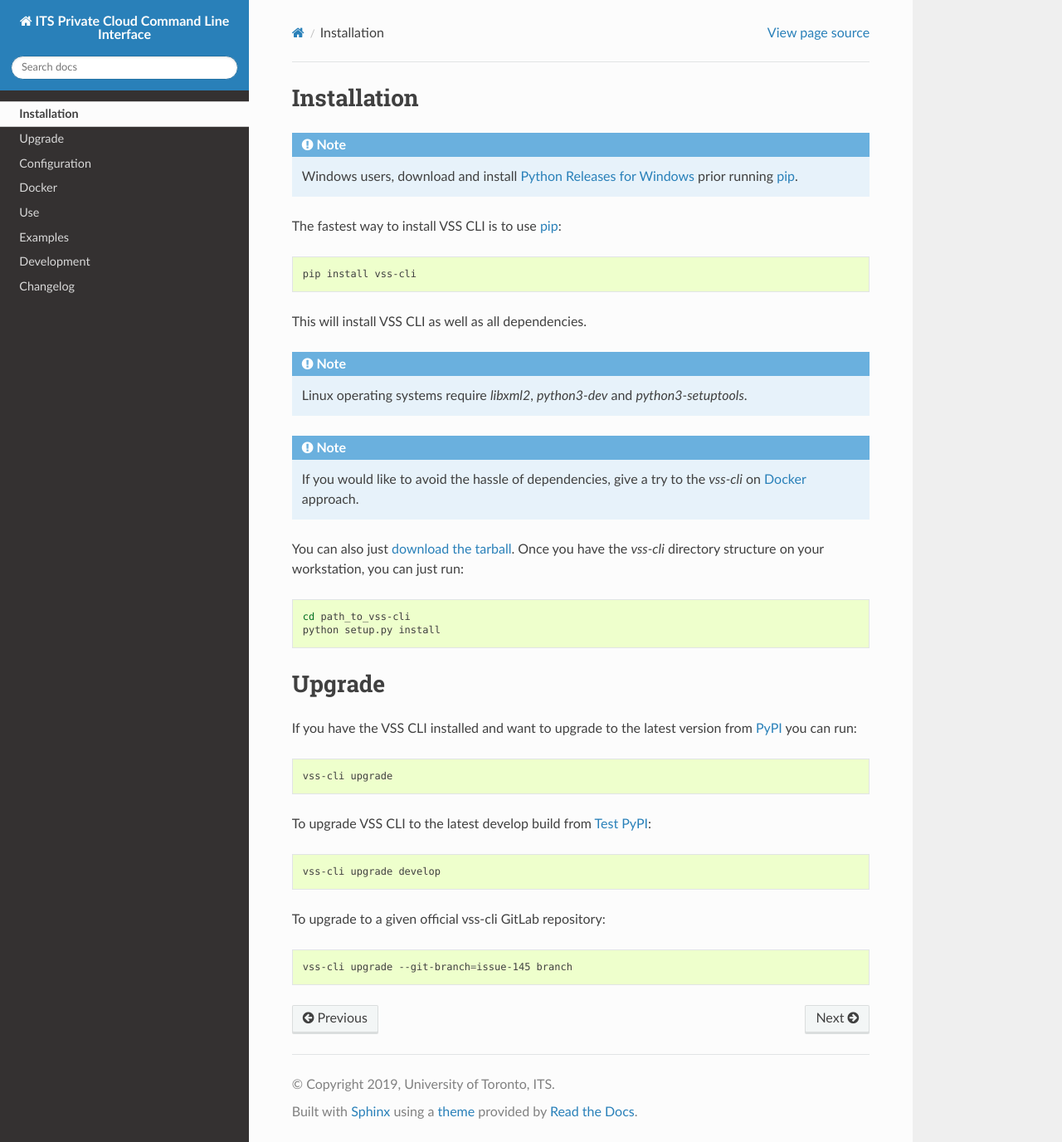
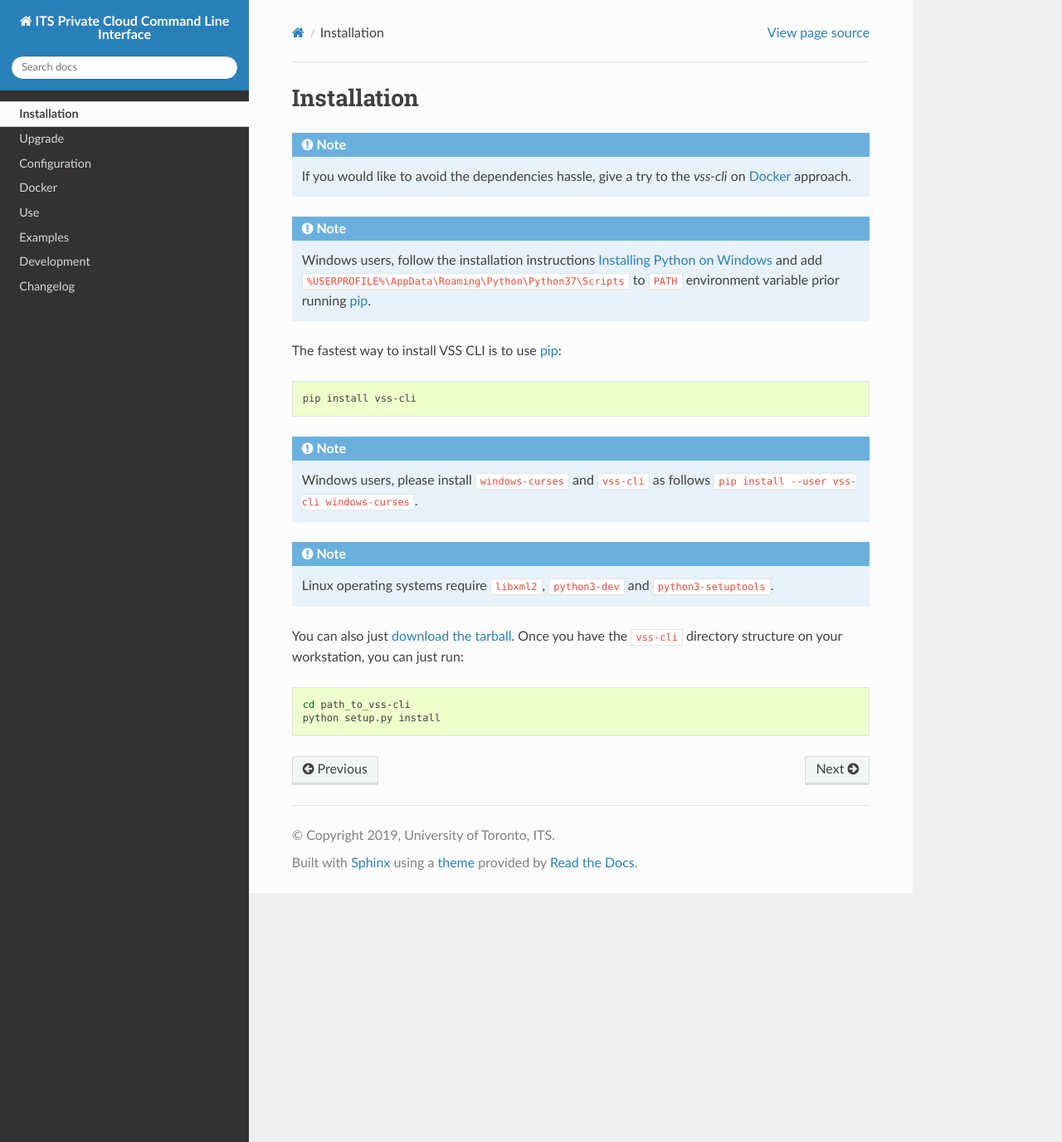
Before and after one commit to EIS-ITS/vss-cli, a Sphinx documentation site: the page built from docs/install.rst, in a window 1280 px wide and 1376 px high. Shown: the whole window at 83% size. Built offline with Sphinx 7.4.7 and the Read the Docs theme 2.0.0, drawn with Linux system fonts in a browser that asks for light colours; the version number could not be read and is left out.

Commit message:
Issue #54: Windows installation steps - Updating windows installation steps in   - README.md   - docs/install.rst - Spliting up upgrade from install.rst   - docs/upgrade.rst - Adding ascinema script on index.rst   - docs/index.rst - fixes #54

```diff
--- a/docs/install.rst
+++ b/docs/install.rst
@@ -5,7 +5,14 @@ Installation
 
 .. note::
 
-    Windows users, download and install `Python Releases for Windows`_ prior running `pip`_.
+    If you would like to avoid the dependencies hassle, give a try to the `vss-cli`
+    on :ref:`Docker` approach.
+
+.. note::
+
+    Windows users, follow the installation instructions `Installing Python on Windows`_
+    and add ``%USERPROFILE%\AppData\Roaming\Python\Python37\Scripts`` to ``PATH``
+    environment variable prior running `pip`_.
 
 The fastest way to install VSS CLI is to use `pip`_:
 
@@ -13,18 +20,17 @@ The fastest way to install VSS CLI is to use `pip`_:
 
     pip install vss-cli
 
-This will install VSS CLI as well as all dependencies.
+.. note::
+
+    Windows users, please install ``windows-curses`` and ``vss-cli`` as follows
+    ``pip install --user vss-cli windows-curses``.
 
 .. note::
 
-    Linux operating systems require `libxml2`, `python3-dev` and `python3-setuptools`.
+    Linux operating systems require ``libxml2``, ``python3-dev`` and ``python3-setuptools``.
 
-.. note::
 
-    If you would like to avoid the hassle of dependencies, give a try to the `vss-cli`
-    on :ref:`Docker` approach.
-
-You can also just `download the tarball`_. Once you have the `vss-cli` directory
+You can also just `download the tarball`_. Once you have the ``vss-cli`` directory
 structure on your workstation, you can just run:
 
 .. code-block:: bash
@@ -33,31 +39,8 @@ structure on your workstation, you can just run:
     python setup.py install
 
 
-
-Upgrade
-=======
-
-If you have the VSS CLI installed and want to upgrade to the latest version
-from `PyPI`_ you can run:
-
-.. code-block:: bash
-
-    vss-cli upgrade
-
-To upgrade VSS CLI to the latest develop build from `Test PyPI`_:
-
-.. code-block:: bash
-
-    vss-cli upgrade develop
-
-To upgrade to a given official vss-cli GitLab repository:
-
-.. code-block:: bash
-
-  vss-cli upgrade --git-branch=issue-145 branch
-
-
 .. _`pip`: http://www.pip-installer.org/en/latest/
+.. _`Installing Python on Windows`: https://docs.python.org/3/using/windows.html#installation-steps
 .. _`Python Releases for Windows`: https://www.python.org/downloads/windows/
 .. _`PyPI`: https://pypi.python.org/pypi/vss-cli
 .. _`download the tarball`: https://pypi.org/project/vss-cli/#files
--- a/docs/use.rst
+++ b/docs/use.rst
@@ -350,7 +350,7 @@ For `bash`:
 
 .. code-block:: bash
 
-    eval "$(_VSS_CLI_COMPLETE=source hass-cli)"
+    eval "$(_VSS_CLI_COMPLETE=source vss-cli)"
 
 For `zsh`:
 
```
Also changed, not shown: README.md (+22 -10 lines), docs/index.rst (+9 -30 lines), docs/upgrade.rst (added, +31 -0 lines), .bumpversion.cfg, 3 other files.
